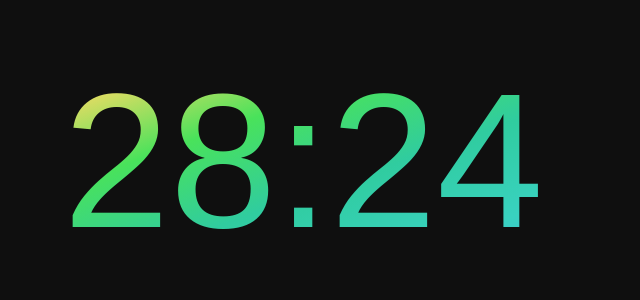
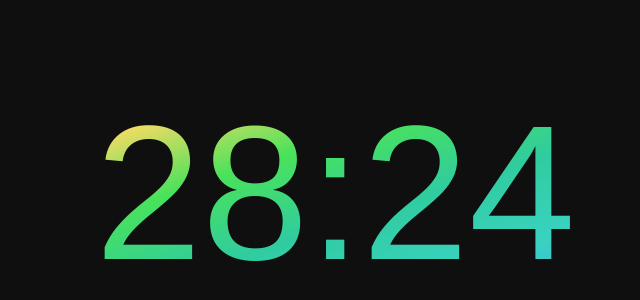
Before and after one commit to ozzyDev27/Countdown, a plain HTML site: page index.html in a window 1280 px wide. Shown: the part 272-572 px from the top of the page, without its empty margins (607-1247 px from the left). Drawn offline with nearby package versions, Linux system fonts and the light colour scheme; a web font is replaced by a local one.

Commit message:
Update style.css

```diff
--- a/style.css
+++ b/style.css
@@ -16,7 +16,8 @@ html, body {
 }
 
 .mainText {
-    padding: 10px;
+    padding: 0px;
+    margin: 0px;
     text-align: left;
     font-family: 'Preahvihear', sans-serif;
     font-size: 10vw;
```
